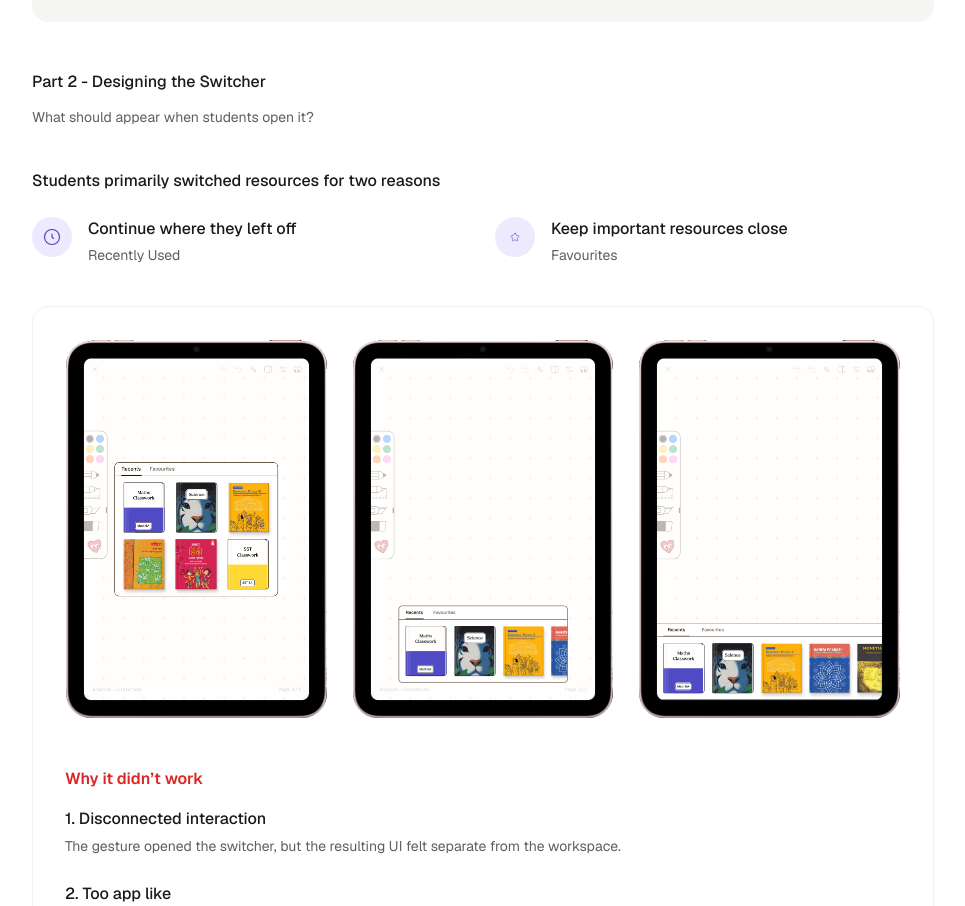
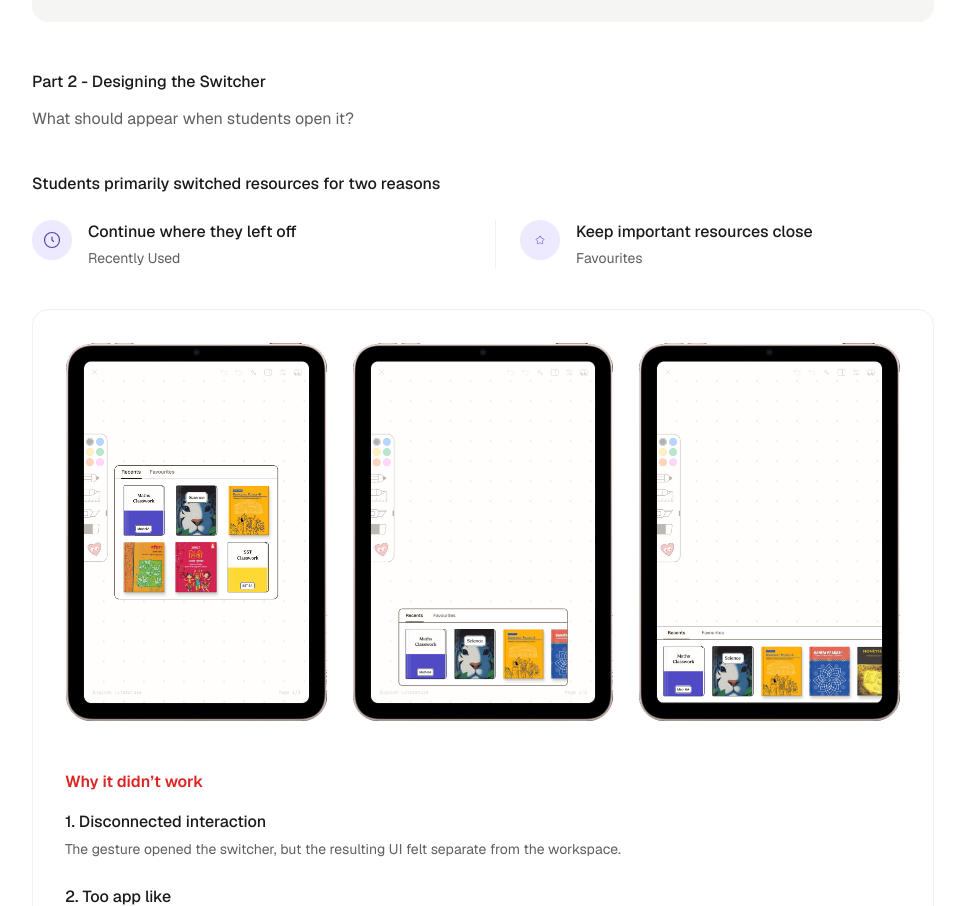
Before and after one commit to aditishinde304/my-portfolio, a Next.js app: page /work/superrbook in a window 1280 px wide. Shown: the part 5084-5990 px from the top of the page, without its empty margins (273-1238 px from the left). Built offline with nearby package versions, Linux system fonts and the light colour scheme; a web font is replaced by a local one.

Commit message:
Bump Part 2 question to 16px and add divider between the two reasons

```diff
--- a/app/work/superrbook/page.tsx
+++ b/app/work/superrbook/page.tsx
@@ -527,7 +527,7 @@ export default function SuperrbookCaseStudy() {
                 <p className="text-[16px] font-medium mb-3" style={{ color: "var(--foreground)" }}>
                   Part 2 - Designing the Switcher
                 </p>
-                <p className="text-[14px] leading-relaxed mb-10" style={{ color: "var(--muted)" }}>
+                <p className="text-[16px] leading-relaxed mb-10" style={{ color: "var(--muted)" }}>
                   What should appear when students open it?
                 </p>
 
@@ -547,8 +547,12 @@ export default function SuperrbookCaseStudy() {
                         title: "Keep important resources close",
                         label: "Favourites",
                       },
-                    ].map((item) => (
-                      <div key={item.title} className="flex items-start gap-4">
+                    ].map((item, i) => (
+                      <div
+                        key={item.title}
+                        className={`flex items-start gap-4 ${i > 0 ? "pl-6" : "pl-0"}`}
+                        style={i > 0 ? { borderLeft: "1px solid var(--border)" } : undefined}
+                      >
                         <div
                           className="shrink-0 rounded-full flex items-center justify-center"
                           style={{ width: "40px", height: "40px", background: "#EDE9FE" }}
```
